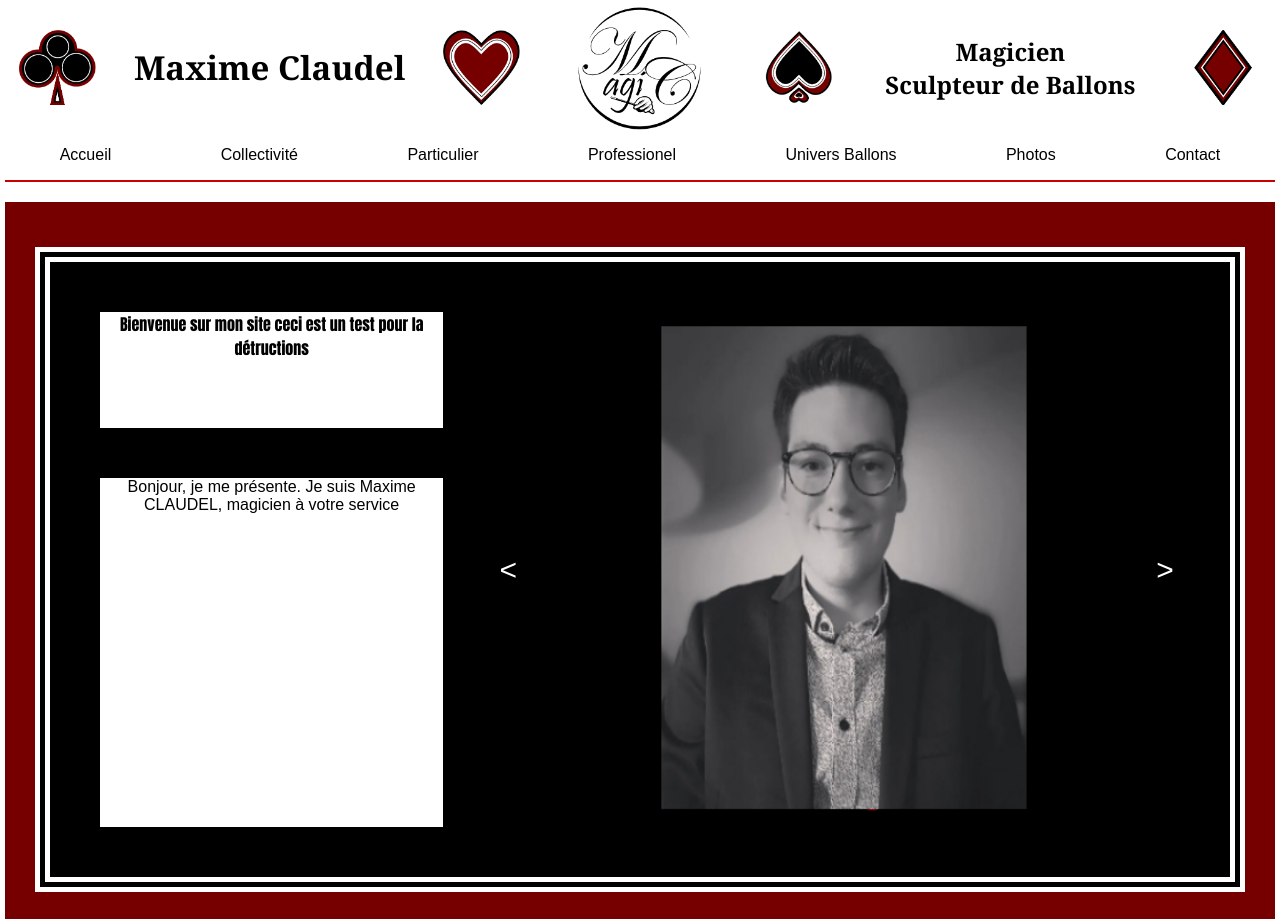
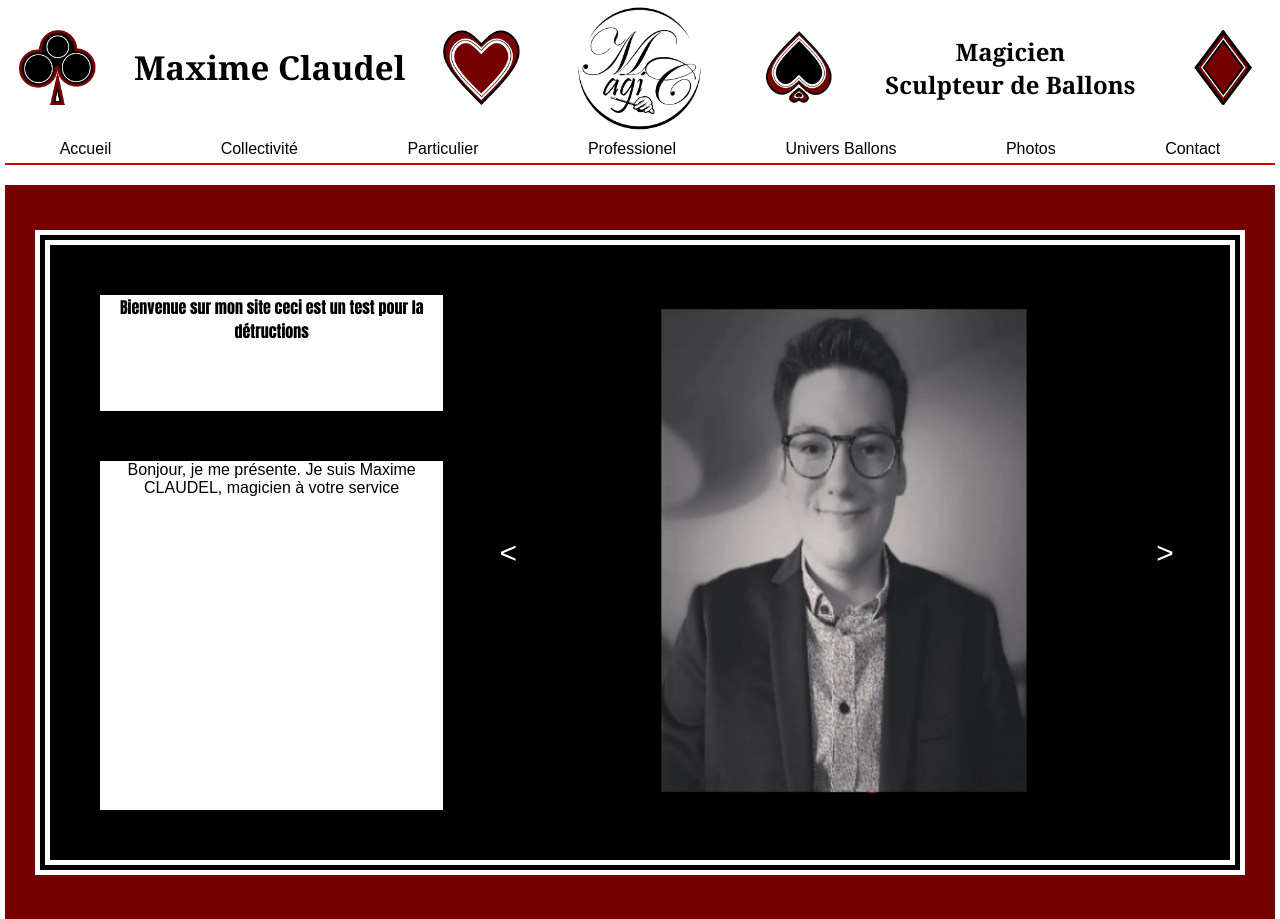
Before and after one commit to mcmagic54/mcmagic54, a PHP site: page / in a window 1280 px wide. Shown: the top 919 px of the page. Run offline with PHP 8.4, Linux system fonts and the light colour scheme.

Commit message:
reduction_des_espacements_nav

```diff
--- a/public_html/styles/header.css
+++ b/public_html/styles/header.css
@@ -142,7 +142,7 @@ nav ul {
     }
 }
 
-@media screen and (min-width:600px) {
+@media screen and (min-width:600px) {/*partir de la navbar +600px */
     #menu-hamburger {
         display: none;
     }
@@ -174,7 +174,8 @@ nav ul {
     nav a, nav span {
         text-decoration: none;
         display: block;
-        padding: 16px;
+        padding-top: 10px;
+        padding-bottom: 5px;
         color: black;
         font-size: 16px;
         transition: all 0.5s ease;
```
